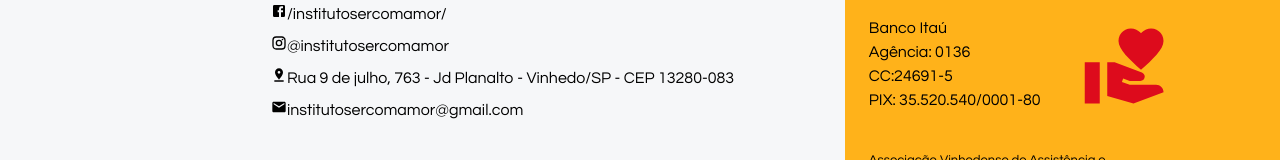
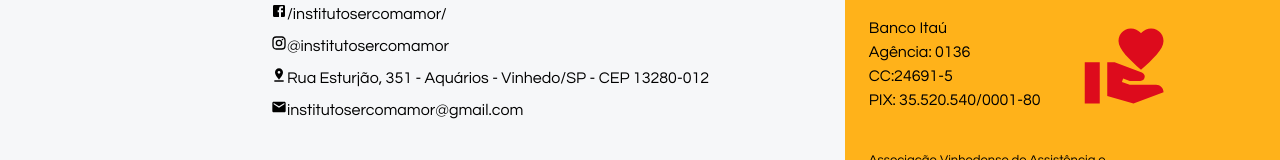
Before and after one commit to rmachado55/front-ser-com-amor, a React (Create React App) app: page / in a window 1280 px wide. Shown: the part 3017-3177 px from the top of the page. Built offline with nearby package versions, Linux system fonts and the light colour scheme; a web font is replaced by a local one.

Commit message:
Update index.tsx

```diff
--- a/src/Pages/Visitors/Footer/index.tsx
+++ b/src/Pages/Visitors/Footer/index.tsx
@@ -23,7 +23,7 @@ export default function Footer ()
             <a href="https://api.whatsapp.com/send?phone=551932019452&text=Ol%C3%A1%2C%20entrei%20no%20site%20do%20INSTITUTO%20SER%20COM%20%20AMOR%20e%20gostaria%20de%20saber%20sobre%3A"><br></br><WhatsApp fontSize="inherit" />(19) 3201-9452</a>
             <a href="https://www.facebook.com/institutosercomamor/"><br></br><Facebook fontSize="inherit" />/institutosercomamor/</a>
             <a href="https://www.instagram.com/institutosercomamor/"><br></br><Instagram fontSize="inherit" />@institutosercomamor</a>
-            <a href="https://goo.gl/maps/WsuKsm9UGWr6FgoRA"> <br></br><PinDrop fontSize="inherit" />Rua 9 de julho, 763 - Jd Planalto - Vinhedo/SP - CEP 13280-083</a>
+            <a href="https://goo.gl/maps/WsuKsm9UGWr6FgoRA"> <br></br><PinDrop fontSize="inherit" />Rua Esturjão, 351 - Aquários - Vinhedo/SP - CEP 13280-012</a>
             <a href="mailto:institutosercomamor@gmail.com?subject=Contato%20Site"><br></br><Email fontSize="inherit" />institutosercomamor@gmail.com</a>
           </Typography>
         </Container>
```
